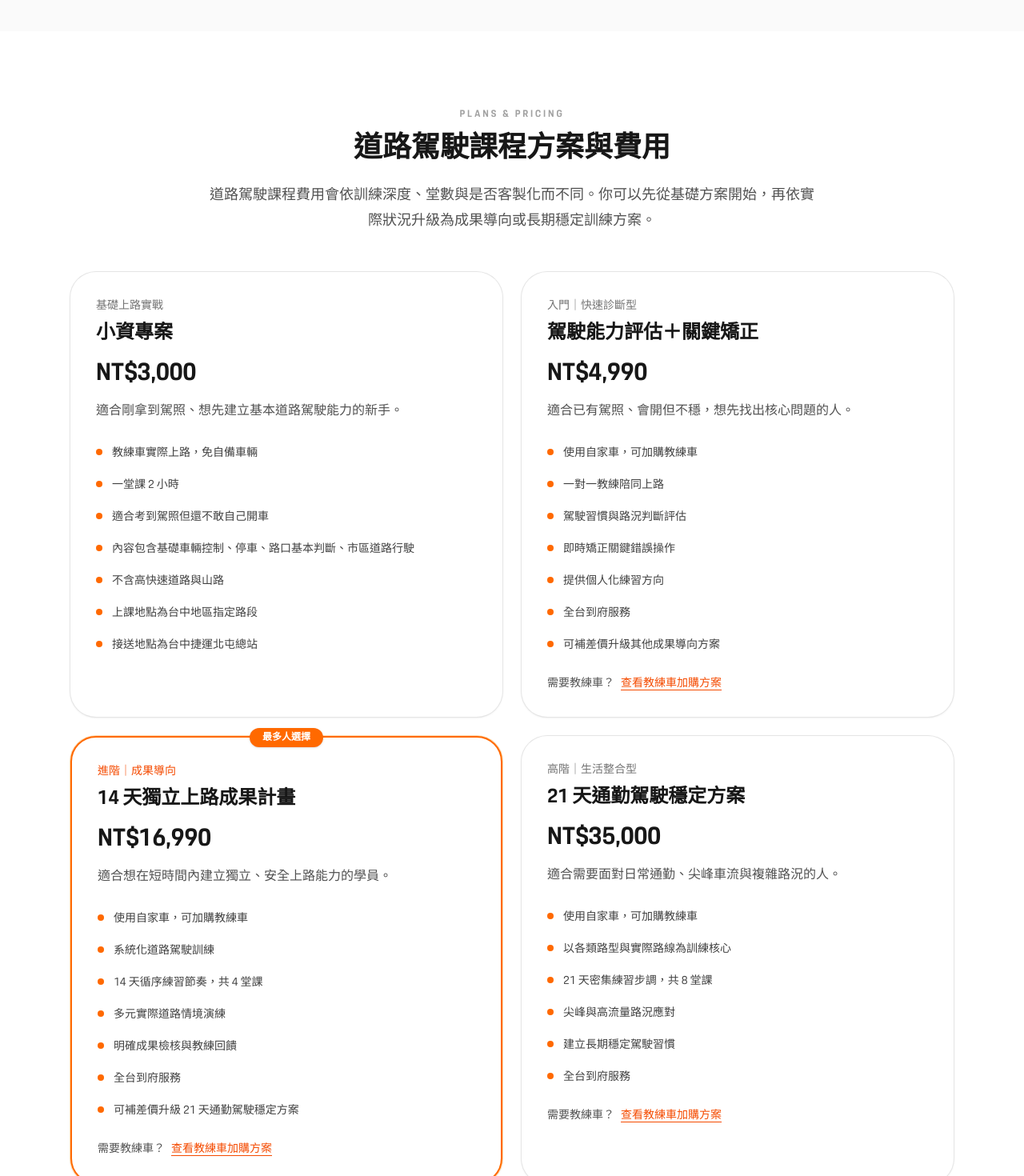
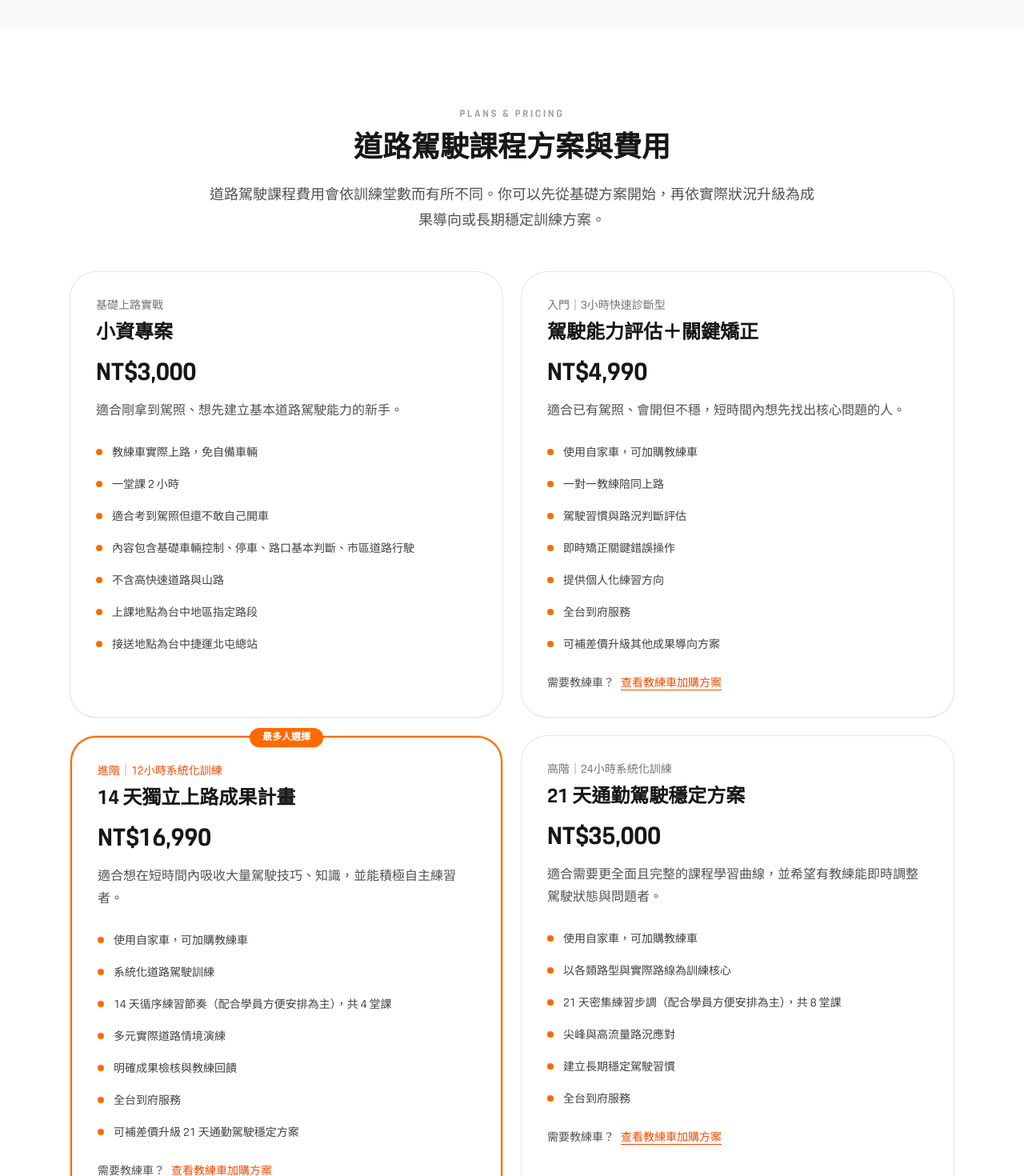
Before and after one commit to laurelke/drivemate-web, a Next.js app: page /courses/road-driving in a window 1280 px wide. Shown: the part 2920-4390 px from the top of the page at 80% size. Built offline with nearby package versions, Linux system fonts and the light colour scheme; a web font is replaced by a local one.

Commit message:
feat: unify course pages layout and design

```diff
--- a/app/courses/road-driving/RoadDrivingClient.tsx
+++ b/app/courses/road-driving/RoadDrivingClient.tsx
@@ -23,9 +23,9 @@ const pricingPlans = [
   },
   {
     name: '駕駛能力評估＋關鍵矯正',
-    subtitle: '入門｜快速診斷型',
+    subtitle: '入門｜3小時快速診斷型',
     price: 'NT$4,990',
-    description: '適合已有駕照、會開但不穩，想先找出核心問題的人。',
+    description: '適合已有駕照、會開但不穩，短時間內想先找出核心問題的人。',
     items: [
       '使用自家車，可加購教練車',
       '一對一教練陪同上路',
@@ -39,13 +39,13 @@ const pricingPlans = [
   },
   {
     name: '14 天獨立上路成果計畫',
-    subtitle: '進階｜成果導向',
+    subtitle: '進階｜12小時系統化訓練',
     price: 'NT$16,990',
-    description: '適合想在短時間內建立獨立、安全上路能力的學員。',
+    description: '適合想在短時間內吸收大量駕駛技巧、知識，並能積極自主練習者。',
     items: [
       '使用自家車，可加購教練車',
       '系統化道路駕駛訓練',
-      '14 天循序練習節奏，共 4 堂課',
+      '14 天循序練習節奏（配合學員方便安排為主），共 4 堂課',
       '多元實際道路情境演練',
       '明確成果檢核與教練回饋',
       '全台到府服務',
@@ -55,13 +55,13 @@ const pricingPlans = [
   },
   {
     name: '21 天通勤駕駛穩定方案',
-    subtitle: '高階｜生活整合型',
+    subtitle: '高階｜24小時系統化訓練',
     price: 'NT$35,000',
-    description: '適合需要面對日常通勤、尖峰車流與複雜路況的人。',
+    description: '適合需要更全面且完整的課程學習曲線，並希望有教練能即時調整駕駛狀態與問題者。',
     items: [
       '使用自家車，可加購教練車',
       '以各類路型與實際路線為訓練核心',
-      '21 天密集練習步調，共 8 堂課',
+      '21 天密集練習步調（配合學員方便安排為主），共 8 堂課',
       '尖峰與高流量路況應對',
       '建立長期穩定駕駛習慣',
       '全台到府服務',
@@ -313,7 +313,7 @@ export default function RoadDrivingClient() {
           <SectionHeading
             eyebrow="Plans & pricing"
             title="道路駕駛課程方案與費用"
-            description="道路駕駛課程費用會依訓練深度、堂數與是否客製化而不同。你可以先從基礎方案開始，再依實際狀況升級為成果導向或長期穩定訓練方案。"
+            description="道路駕駛課程費用會依訓練堂數而有所不同。你可以先從基礎方案開始，再依實際狀況升級為成果導向或長期穩定訓練方案。"
           />
 
           <div className="mt-12 grid items-stretch gap-6 lg:grid-cols-2">
```
